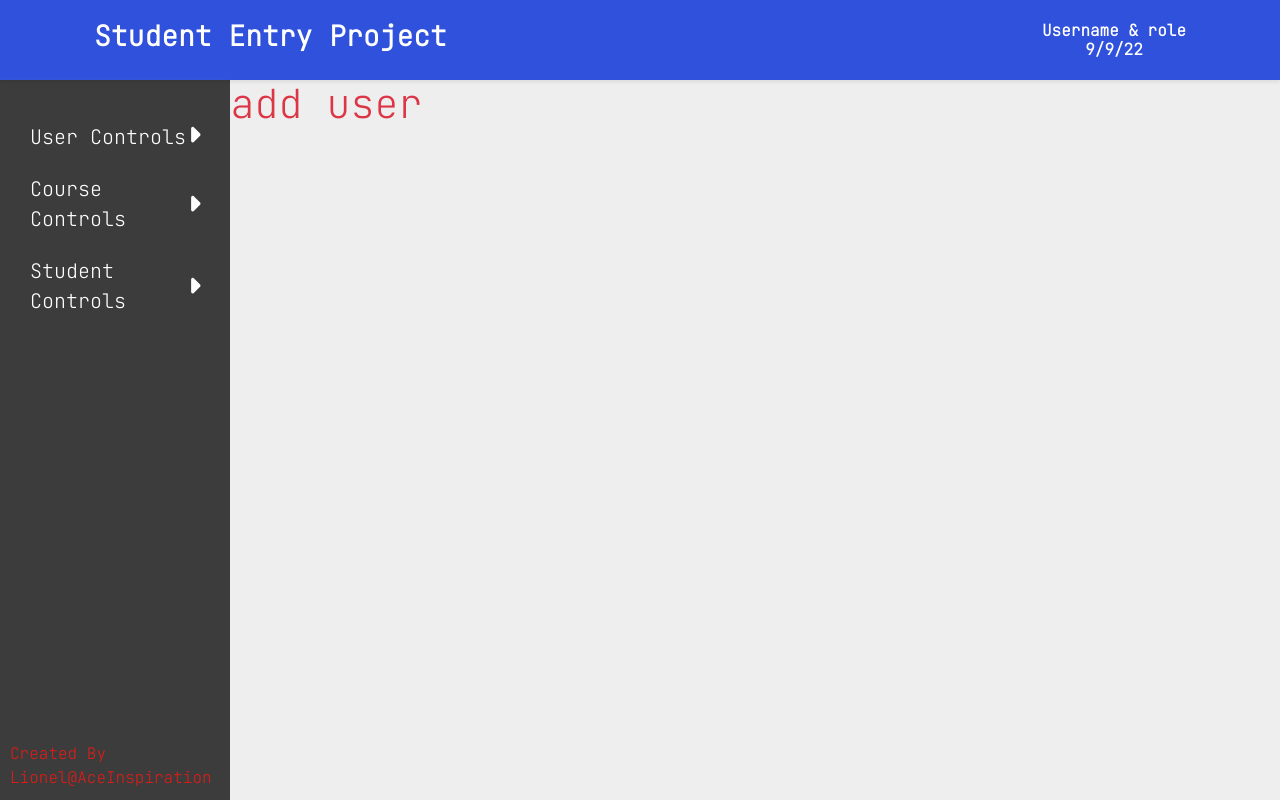
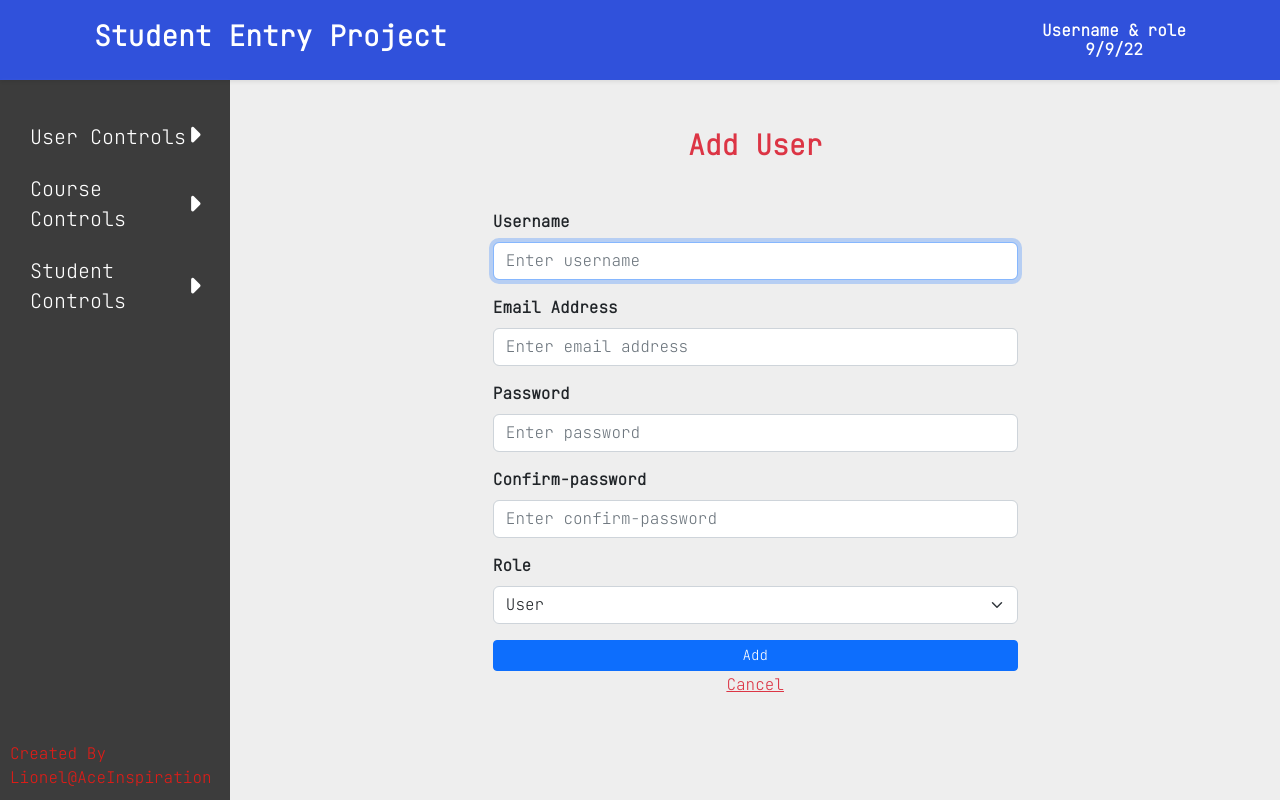
Before and after one commit to myominhtoo/student_jpa, an Angular app in the folder src/main/resources/views/: page /add-user in a window 1280 px wide. Built offline with nearby package versions, Linux system fonts and the light colour scheme.

Commit message:
added user form in views

```diff
--- a/src/main/resources/views/src/app/app.module.ts
+++ b/src/main/resources/views/src/app/app.module.ts
@@ -1,6 +1,7 @@
 import { NgModule } from '@angular/core';
 import { BrowserModule } from '@angular/platform-browser';
 import { HttpClientModule } from '@angular/common/http';
+import { FormsModule } from '@angular/forms';
 
 import { AppRoutingModule } from './app-routing.module';
 
@@ -29,7 +30,8 @@ import { CommonModule } from '@angular/common';
     AppRoutingModule,
     HttpClientModule,
     LayoutsModule,
-    CommonModule
+    CommonModule,
+    FormsModule
   ],
   providers: [],
   bootstrap: [AppComponent]
--- a/src/main/resources/views/src/app/components/course/add-course.component.html
+++ b/src/main/resources/views/src/app/components/course/add-course.component.html
@@ -12,12 +12,12 @@
 
                 <div class="form-group my-3">
                     <label for="" class="form-label fw-bold">Course Id</label>
-                    <input type="text" class="form-control"  placeholder="Enter course's id"  required autofocus />
+                    <input [(ngModel)]="course.id" name="id" type="text" class="form-control"  placeholder="Enter course's id"  required autofocus />
                 </div>
 
                 <div class="form-group my-3">
                     <label for="" class="form-label fw-bold">Course Name</label>
-                    <input type="text" class="form-control" placeholder="Enter course's name" required />
+                    <input [(ngModel)]="course.name" name="name" type="text" class="form-control" placeholder="Enter course's name" required />
                 </div>
 
                 <div class="form-group my-3">
--- a/src/main/resources/views/src/app/components/user/add-user.component.html
+++ b/src/main/resources/views/src/app/components/user/add-user.component.html
@@ -5,7 +5,45 @@
         <sidebar></sidebar>
 
         <div id="main-content">
-            <h1 class="text-danger">add user</h1>
+
+            <h1 class="text-danger fw-bold text-center my-5 h3">Add User</h1>
+
+            <form action="" class="form my-3 w-50 mx-auto">
+                <div class="form-group my-3">
+                    <label for="" class="form-label fw-bold">Username</label>
+                    <input [(ngModel)]="user.name" name="name" type="text" class="form-control" placeholder="Enter username" required autofocus />
+                </div>
+
+                <div class="form-group my-3">
+                    <label for="" class="form-label fw-bold">Email Address</label>
+                    <input [(ngModel)]="user.email" name="email" type="text" class="form-control" placeholder="Enter email address" required/>
+                </div>
+
+                <div class="form-group my-3">
+                    <label for="" class="form-label fw-bold">Password</label>
+                    <input [(ngModel)]="user.password" name="password" type="text" class="form-control" placeholder="Enter password" required />
+                </div>
+
+                <div class="form-group my-3">
+                    <label for="" class="form-label fw-bold">Confirm-password</label>
+                    <input [(ngModel)]="user.confirm" name="confirm" type="text" class="form-control" placeholder="Enter confirm-password" required />
+                </div>
+
+                <div class="form-group my-3">
+                    <label for="" class="form-label fw-bold">Role</label>
+                    <select [(ngModel)]="user.role" name="role" id="" class="form-select">
+                        <option value="" disabled>Choose Role</option>
+                        <option value="0">User</option>
+                        <option value="0">Admin</option>
+                    </select>
+                </div>
+
+                <div class="form-group my-3">
+                    <button class="btn btn-sm btn-primary w-100">Add</button>
+                    <a routerLink="/users" class="text-danger text-center h6 d-block my-1">Cancel</a>
+                </div>
+            </form>
+
         </div>
 
     </main>
--- a/src/main/resources/views/src/app/components/user/add-user.component.ts
+++ b/src/main/resources/views/src/app/components/user/add-user.component.ts
@@ -1,7 +1,24 @@
 import { Component } from '@angular/core';
+import { User } from 'src/app/models/User';
+import { Form } from '@angular/forms';
 
 @Component({
     selector : 'add-user',
     templateUrl  : './add-user.component.html',
 })
-export class AddUserComponent {}
+export class AddUserComponent {
+
+    user : User = {
+        id : '',
+        name : '',
+        email : '',
+        password : '',
+        confirm : '',
+        role : 0,
+    }
+
+    handleAddUser( form : Form ) : void {
+
+    }
+
+}
--- a/src/main/resources/views/src/app/models/User.ts
+++ b/src/main/resources/views/src/app/models/User.ts
@@ -3,5 +3,6 @@ export class User {
     name! : string;
     email! : string;
     password! : string;
+    confirm! : string;
     role! : number;
 }
```
